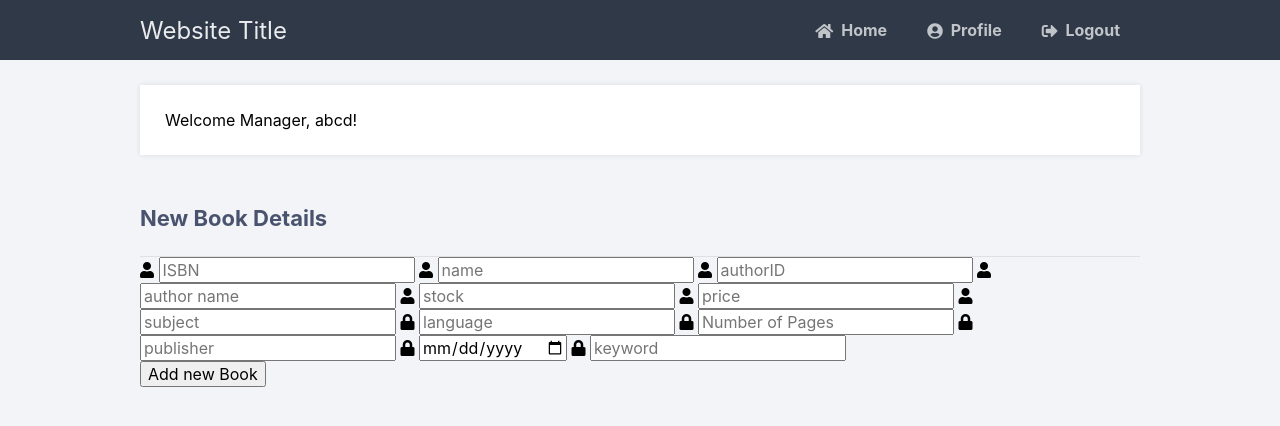
After one commit to agarwalvibhor99/BookStore, a Flask app: page /pythonlogin/newBook in a window 1280 px wide. The commit adds this page. Shown: the top 426 px of the page. Run offline with Flask 2, Linux system fonts and the light colour scheme; a user stored in the database is signed in.

Commit message:
Adding new manager and new books

```diff
--- a/main.py
+++ b/main.py
@@ -134,6 +134,119 @@ def managerhome():
     # User is not loggedin redirect to login page
     return redirect(url_for('login'))
 
+
+@app.route('/pythonlogin/newBook', methods=['GET', 'POST'])
+def newBook():
+    if 'loggedin' in session and session['type'] == 1:
+        msg = ''
+        # Check if "username", "password" and "email" POST requests exist (user submitted form)
+        if request.method == 'POST' and 'name' in request.form and 'ISBN' in request.form and 'date' in request.form and 'publisher' in request.form and 'stock' in request.form and 'price' in request.form and 'subject' in request.form and 'language' in request.form and 'noOfPages' in request.form and 'authorID' in request.form and 'authorName' in request.form:
+            # Create variables for easy access
+            name = request.form['name']
+            ISBN = request.form['ISBN']
+            date = request.form['date']
+            stock = request.form['stock']
+            price = request.form['price']
+            subject = request.form['subject']
+            language = request.form['language']
+            noOfPages = request.form['noOfPages']
+            authorID = request.form['authorID']
+            authorName = request.form['authorName']
+            keyword = request.form['keyword']
+            publisher = request.form['publisher']
+            # print("details book: ", name, ISBN, date, stock, price,
+            #       subject, language, noOfPages, authorID, authorName, keyword)
+
+            # Check if account exists using MySQL
+            with sql.connect("Book.db") as con:
+                cursor = con.cursor()
+                cursor.execute(
+                    'SELECT * FROM bookData WHERE ISBN = ?', (ISBN,))
+                book = cursor.fetchone()
+
+                # If account exists show error and validation checks
+                if book:
+                    msg = 'Book already exists!'
+
+                elif not name or not ISBN or not date or not stock or not price or not subject or not language or not noOfPages or not authorID or not authorName or not keyword or not publisher:
+                    msg = 'Please fill out the form!'
+                else:
+                    # Account doesnt exists and the form data is valid, now insert new account into accounts table
+                    cursor.execute(
+                        'INSERT INTO bookData(ISBN, name, authorID, publisher, date, stock, price, subject, noOfPages) VALUES (?, ?, ?, ?, ?, ?, ?, ?, ?)', (ISBN, name, authorID, publisher, date, stock, price, subject, noOfPages))
+                    cursor.execute(
+                        'SELECT * FROM Author WHERE authorID = ?', (authorID))
+                    author = cursor.fetchone()
+                # add multiple author for
+                # If author exists show error and validation checks
+                    if not author:
+                        cursor.execute(
+                            'INSERT INTO Author(authorID, name) VALUES (?, ?)', (authorID, name))
+                    else:
+                        cursor.execute(
+                            'INSERT INTO writtenBY(ISBN, authorID) VALUES (?, ?)', (ISBN, authorID))
+                    # add keyword
+                    con.commit()
+                    msg = 'You have successfully added Book!'
+
+        elif request.method == 'POST':
+            # Form is empty... (no POST data)
+            msg = 'Please fill out the form!'
+            print(request.form)
+
+        return render_template('newBook.html', msg=msg, username=session['username'])
+        # User is not loggedin redirect to login page
+    return redirect(url_for('login'))
+
+
+@app.route('/pythonlogin/newManager', methods=['GET', 'POST'])
+def newManager():
+    if 'loggedin' in session and session['type'] == 1:
+        msg = ''
+        # Check if "username", "password" and "email" POST requests exist (user submitted form)
+        if request.method == 'POST' and 'firstName' in request.form and 'lastName' in request.form and 'phone' in request.form and 'address' in request.form and 'username' in request.form and 'password' in request.form and 'salary' in request.form:
+            # Create variables for easy access
+            firstName = request.form['firstName']
+            lastName = request.form['lastName']
+            phone = request.form['phone']
+            address = request.form['address']
+            username = request.form['username']
+            password = request.form['password']
+            salary = request.form['salary']
+            # not checking books added 0 from default
+            # print("details book: ", name, ISBN, date, stock, price,
+            #       subject, language, noOfPages, authorID, authorName, keyword)
+
+            # Check if account exists using MySQL
+            with sql.connect("Book.db") as con:
+                cursor = con.cursor()
+                cursor.execute(
+                    'SELECT * FROM Manager WHERE username = ?', (username,))
+                account = cursor.fetchone()
+
+                # If account exists show error and validation checks
+                if account:
+                    msg = 'Manager already exists!'
+
+                elif not firstName or not lastName or not username or not password or not phone or not address or not salary:
+                    msg = 'Please fill out the form!'
+                else:
+                    # Account doesnt exists and the form data is valid, now insert new account into accounts table
+                    cursor.execute(
+                        'INSERT INTO Manager(username, password, firstName, lastName, phone, address, salary) VALUES (?, ?, ?, ?, ?, ?, ?)', (username, password, firstName, lastName, phone, address, salary))
+                    # add keyword
+                    con.commit()
+                    msg = 'You have successfully added new Manager!'
+
+        elif request.method == 'POST':
+            # Form is empty... (no POST data)
+            msg = 'Please fill out the form!'
+            print(request.form)
+
+        return render_template('newManager.html', msg=msg, username=session['username'])
+        # User is not loggedin redirect to login page
+    return redirect(url_for('login'))
+
 # http://localhost:5000/pythinlogin/profile - this will be the profile page, only accessible for loggedin users
 
 
@@ -142,12 +255,18 @@ def profile():
     # Check if user is loggedin
     if 'loggedin' in session:
         # We need all the account info for the user so we can display it on the profile page
-        cursor = con.cursor()
-        cursor.execute('SELECT * FROM accounts WHERE id = %s',
-                       (session['id'],))
-        account = cursor.fetchone()
-        # Show the profile page with account info
-        return render_template('profile.html', account=account)
+        with sql.connect("Book.db") as con:
+            cursor = con.cursor()
+            if(session['type'] == 1):
+                cursor.execute('SELECT * FROM Manager WHERE username = ?',
+                               (session['username'],))
+                account = cursor.fetchone()
+            else:
+                cursor.execute('SELECT * FROM Customer WHERE username = ?',
+                               (session['username'],))
+                account = cursor.fetchone()
+            # Show the profile page with account info
+            return render_template('profile.html', account=account)
     # User is not loggedin redirect to login page
     return redirect(url_for('login'))
 
--- a/templates/home.html
+++ b/templates/home.html
@@ -5,4 +5,7 @@
 {% block content %}
 <h2>Home Page</h2>
 <p>Welcome back, {{ username }}!</p>
+<p><a href="#">Create a New Order</p>
+<p><a href="#">Check Past Orders</p>
+<p><a href="#">List all Books</p>
 {% endblock %}
--- a/templates/managerhome.html
+++ b/templates/managerhome.html
@@ -5,4 +5,6 @@
 {% block content %}
 <h2>Home Page</h2>
 <p>Welcome Manager, {{ username }}!</p>
+<p><a href="{{ url_for('newManager') }}">Add another Manager</p>
+<p><a href="{{ url_for('newBook') }}">Add New Book</p>
 {% endblock %}
--- /dev/null
+++ b/templates/newBook.html
@@ -0,0 +1,66 @@
+{% extends 'layout.html' %}
+
+{% block title %}Manager Home{% endblock %}
+
+{% block content %}
+
+<p>Welcome Manager, {{ username }}!</p>
+<h2>New Book Details</h2>
+<form action="{{ url_for('newBook') }}" method="post" autocomplete="off">
+                <label for="ISBN">
+					<i class="fas fa-user"></i>
+				</label>
+				<input type="text" name="ISBN" placeholder="ISBN" id="ISBN" required>
+
+                <label for="name">
+					<i class="fas fa-user"></i>
+				</label>
+				<input type="text" name="name" placeholder="name" id="name" required>
+
+				<label for="authorID">
+					<i class="fas fa-user"></i>
+				</label>
+				<input type="text" name="authorID" placeholder="authorID" id="authorID" required>
+				<label for="authorName">
+					<i class="fas fa-user"></i>
+				</label>
+				<input type="text" name="authorName" placeholder="author name" id="authorName" required>
+
+				<label for="stock">
+					<i class="fas fa-user"></i>
+				</label>
+                <input type="number" name="stock" placeholder="stock" id="stock" required>
+
+				<label for="price">
+					<i class="fas fa-user"></i>
+				</label>
+                <input type="number" name="price" placeholder="price" id="price" required>
+
+                <label for="subject">
+					<i class="fas fa-user"></i>
+				</label>
+				<input type="subject" name="subject" placeholder="subject" id="subject" required>
+				<label for="language">
+					<i class="fas fa-lock"></i>
+				</label>
+				<input type="text" name="language" placeholder="language" id="language" required>
+				<label for="noOfPages">
+					<i class="fas fa-lock"></i>
+				</label>
+				<input type="text" name="noOfPages" placeholder="Number of Pages" id="noOfPages" required>
+				<label for="publisher">
+					<i class="fas fa-lock"></i>
+				</label>
+				<input type="text" name="publisher" placeholder="publisher" id="publisher" required>
+				<label for="date">
+					<i class="fas fa-lock"></i>
+				</label>
+				<input type="date" name="date" placeholder="date" id="date" required>
+				<label for="keyword">
+					<i class="fas fa-lock"></i>
+				</label>
+				<input type="keyword" name="keyword" placeholder="keyword" id="keyword" required>
+				<div class="msg">{{ msg }}</div>
+				<input type="submit" value="Add new Book">
+			</form>
+{% endblock %}
```
Also changed, not shown: database.py (+25 -2 lines), templates/newManager.html (added, +46 -0 lines), Book.db, 1 other file.
